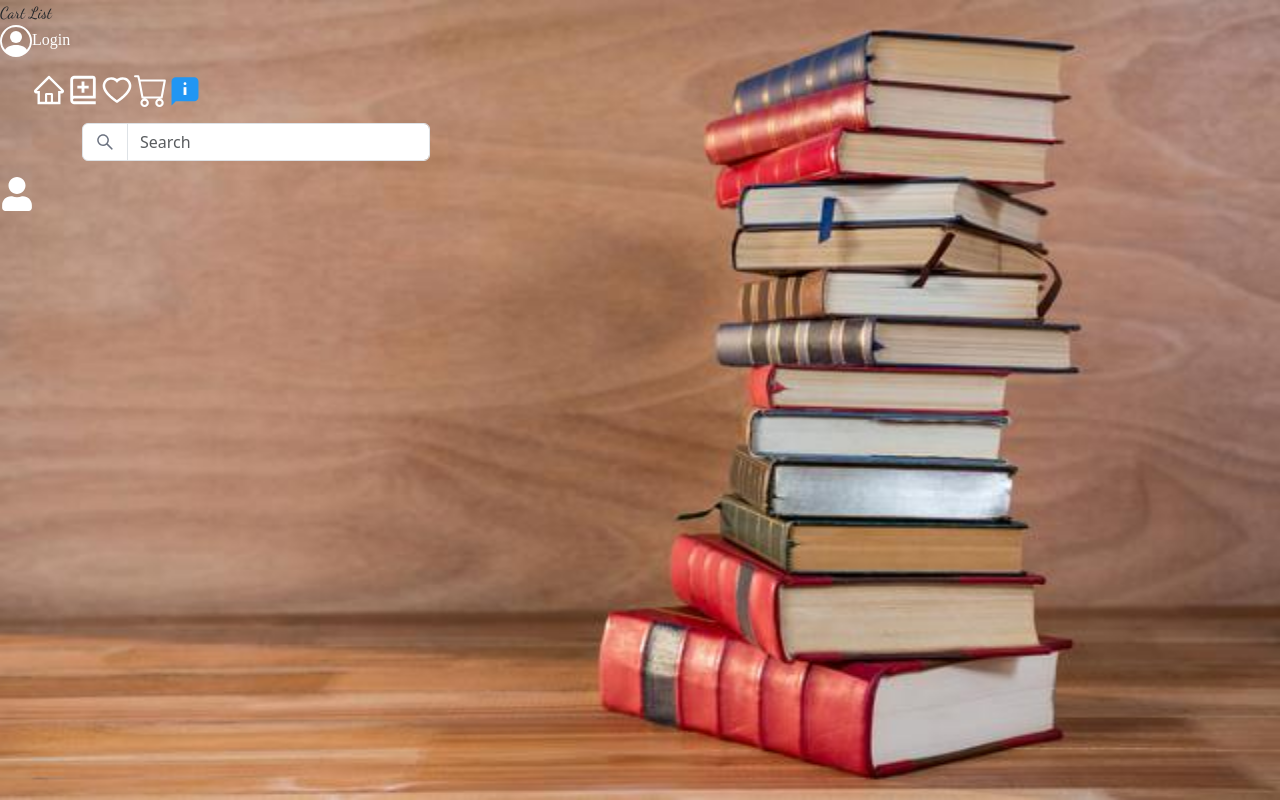
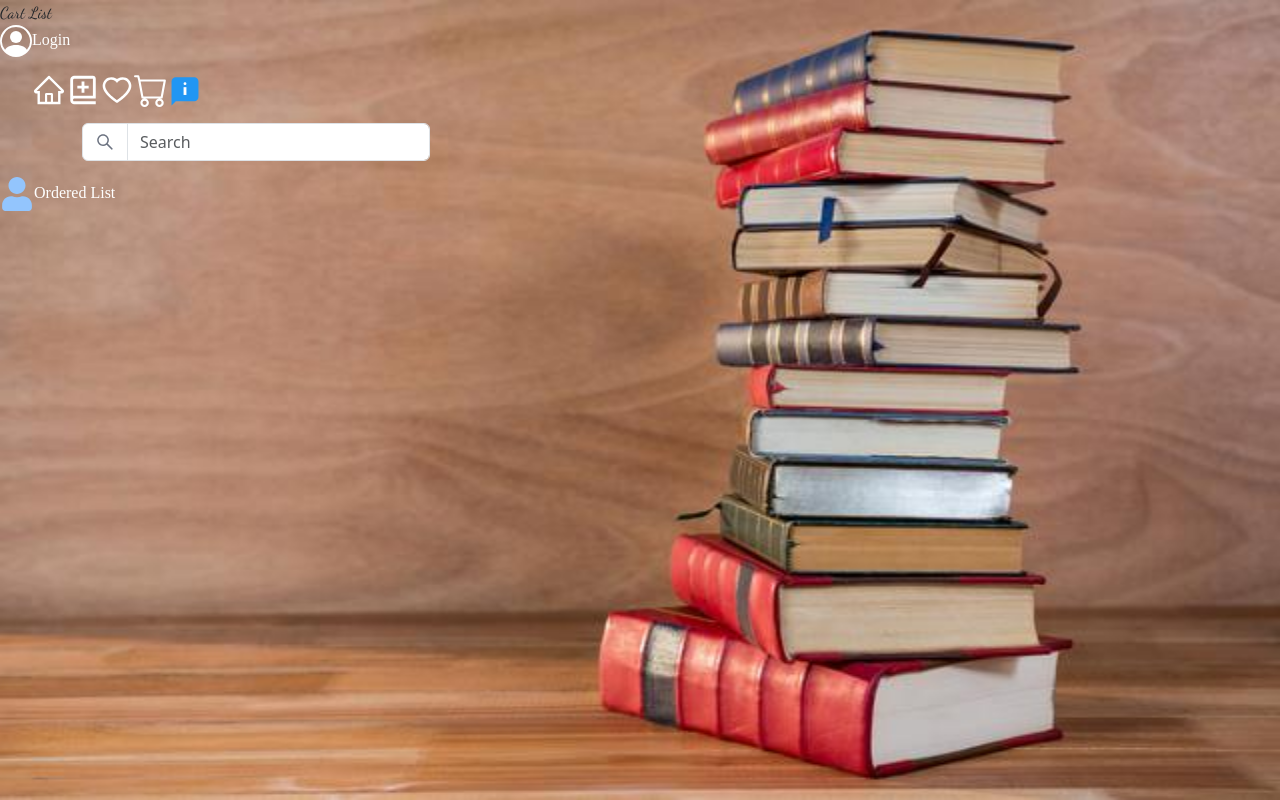
Before and after one commit to hninwaikhin/readbook, a React (Create React App) app: page /readbook/cartlist in a window 1280 px wide. Built offline with nearby package versions, Linux system fonts and the light colour scheme.

Commit message:
menu bar

```diff
--- a/src/components/MenuBar.jsx
+++ b/src/components/MenuBar.jsx
@@ -54,10 +54,13 @@ export function MenuBar(props) {
                         <li><div className="mt-[10px] w-[70px] cursor-pointer" onClick={handleCartBtnClick}>{cartList.length > 0 ? <BsFillCartFill className="hover:bg-[#a1a1aa]" style={{ color: 'white', fontSize: '34px' }} /> : <BsCart className="hover:bg-[#a1a1aa]" style={{ color: 'white', fontSize: '34px' }} />}</div></li>
                         <li><div className="mt-[10px] w-[70px] cursor-pointer" onMouseOver={handleAboutBtnMouseOver} onMouseLeave={() => { setTooltip(null); }}><FcAbout className="hover:bg-[#a1a1aa]" style={{ color: 'white', fontSize: '34px' }} /></div></li>
                     </ul>
-                    <div className="w-[1500px]">
+                    <div className="w-[1400px]">
                         <SearchBar onSearch={props.onSearch}></SearchBar>
                     </div>
-                    <div className=" mt-3" onClick={handleUserOrderBtnClick}><FaUser className="hover:bg-[#a1a1aa]" style={{ color: 'white', fontSize: '34px' }} /></div>
+                    <div className="flex items-center cursor-pointer w-[160px] mt-3 h-[38px] hover:bg-[#a1a1aa]" onClick={handleUserOrderBtnClick}>
+                        <FaUser style={{ color: '#93c5fd', fontSize: '34px' }} />
+                        <label className="ml-2 text-white text-[18px] cursor-pointer fontfamily">Ordered List</label>
+                    </div>
                 </div>
             </div>
             {tooltip && tooltip}
```
